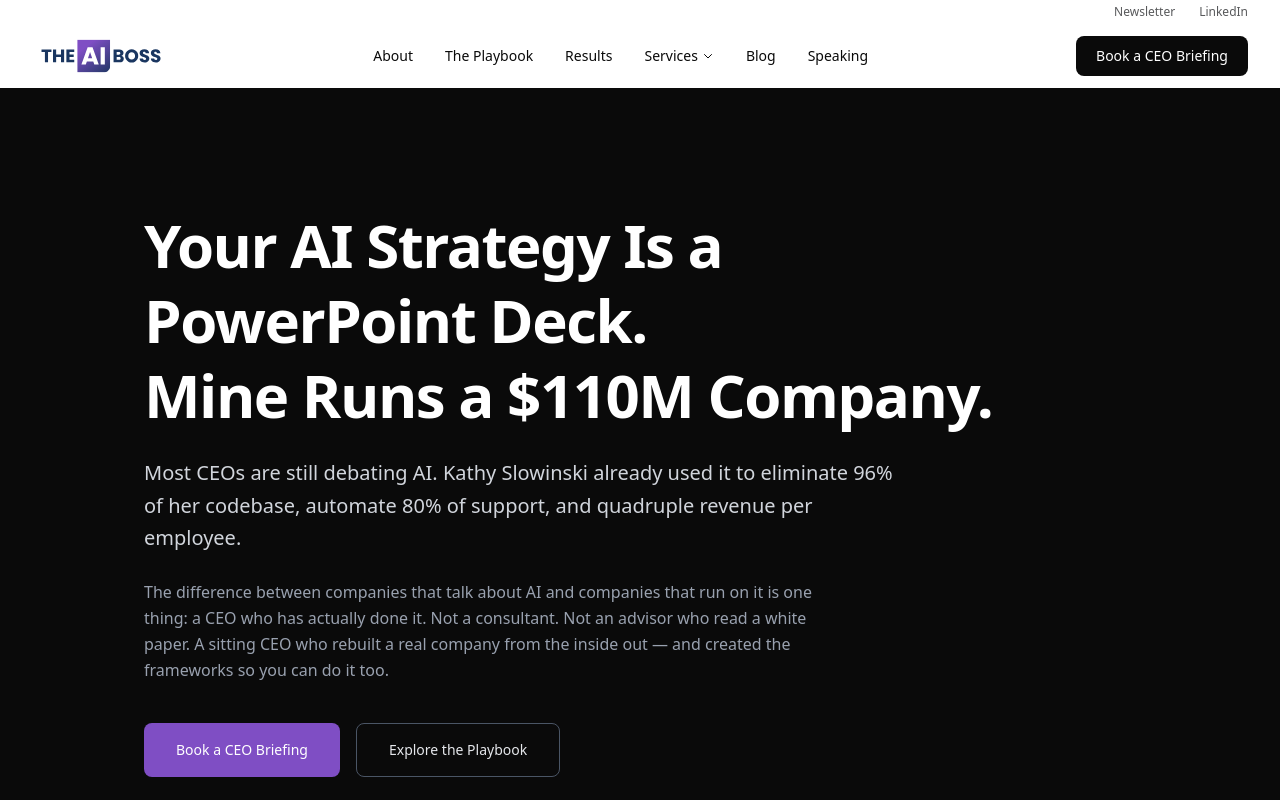
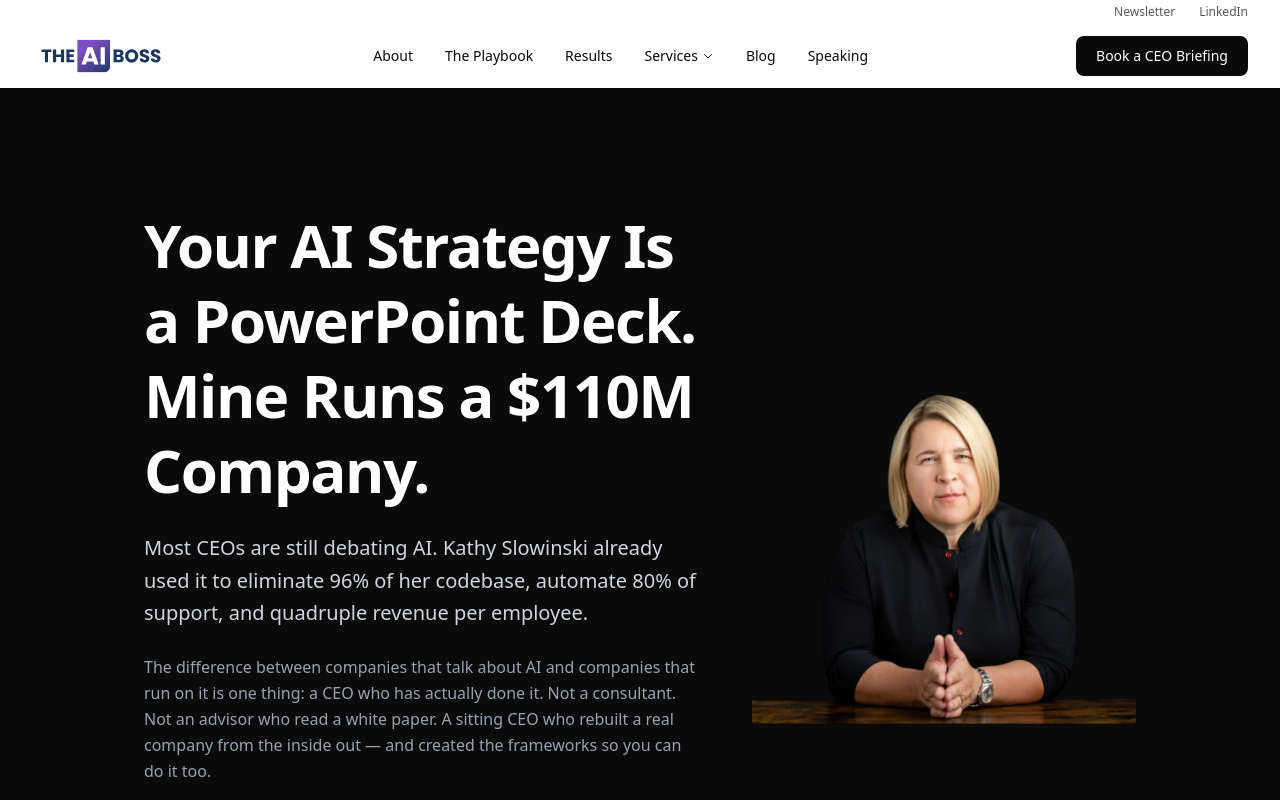
Before and after one commit to kanaekim/theaiboss-site, a Next.js app: page / in a window 1280 px wide. Shown: the top 800 px of the page. Built offline with nearby package versions, Linux system fonts and the light colour scheme.

Commit message:
Update page.tsx

```diff
--- a/src/app/page.tsx
+++ b/src/app/page.tsx
@@ -57,10 +57,14 @@
 export default function HomePage() {
   return (
     <>
+
      {/* Hero Section */}
       <section className="bg-[var(--color-foreground)] text-white pt-24">
         <div className="max-w-5xl mx-auto px-4 py-20 sm:py-28">
-          <h1 className="text-4xl sm:text-5xl lg:text-6xl font-bold leading-tight tracking-tight max-w-4xl">
+          <div className="flex flex-col lg:flex-row items-center gap-12">
+            {/* Left — Text */}
+            <div className="flex-1">
+              <h1 className="text-4xl sm:text-5xl lg:text-6xl font-bold leading-tight tracking-tight">
                 Your AI Strategy Is a PowerPoint Deck.
                 <br />
                 Mine Runs a $110M Company.
@@ -90,6 +94,17 @@
                 >
                   Explore the Playbook
                 </Link>
+              </div>
+            </div>
+
+            {/* Right — Kathy's Photo */}
+            <div className="flex-shrink-0">
+              <img
+                src="/kathy.png"
+                alt="Kathy Slowinski"
+                className="w-64 h-64 sm:w-80 sm:h-80 lg:w-96 lg:h-96 rounded-2xl object-cover shadow-2xl"
+              />
+            </div>
           </div>
         </div>
       </section>
```
Lines whose indentation alone changed are shown as unchanged.
